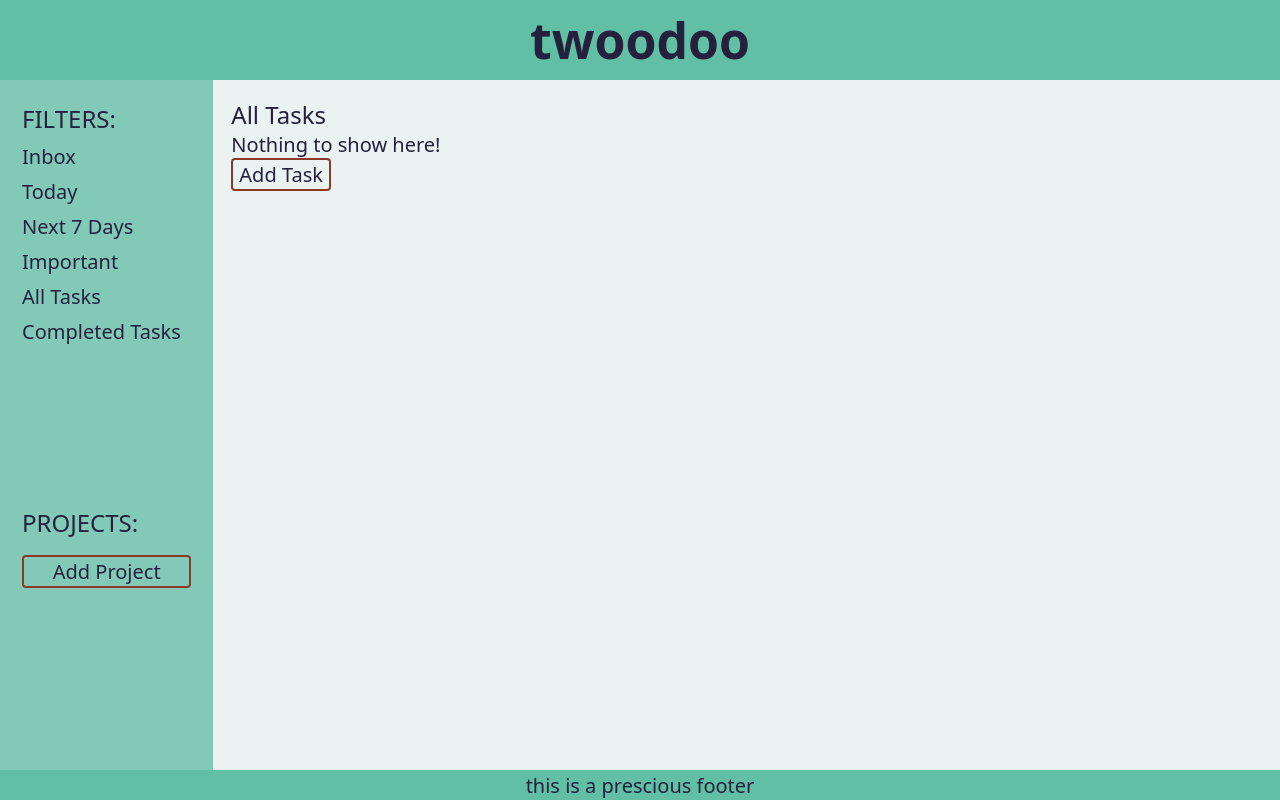
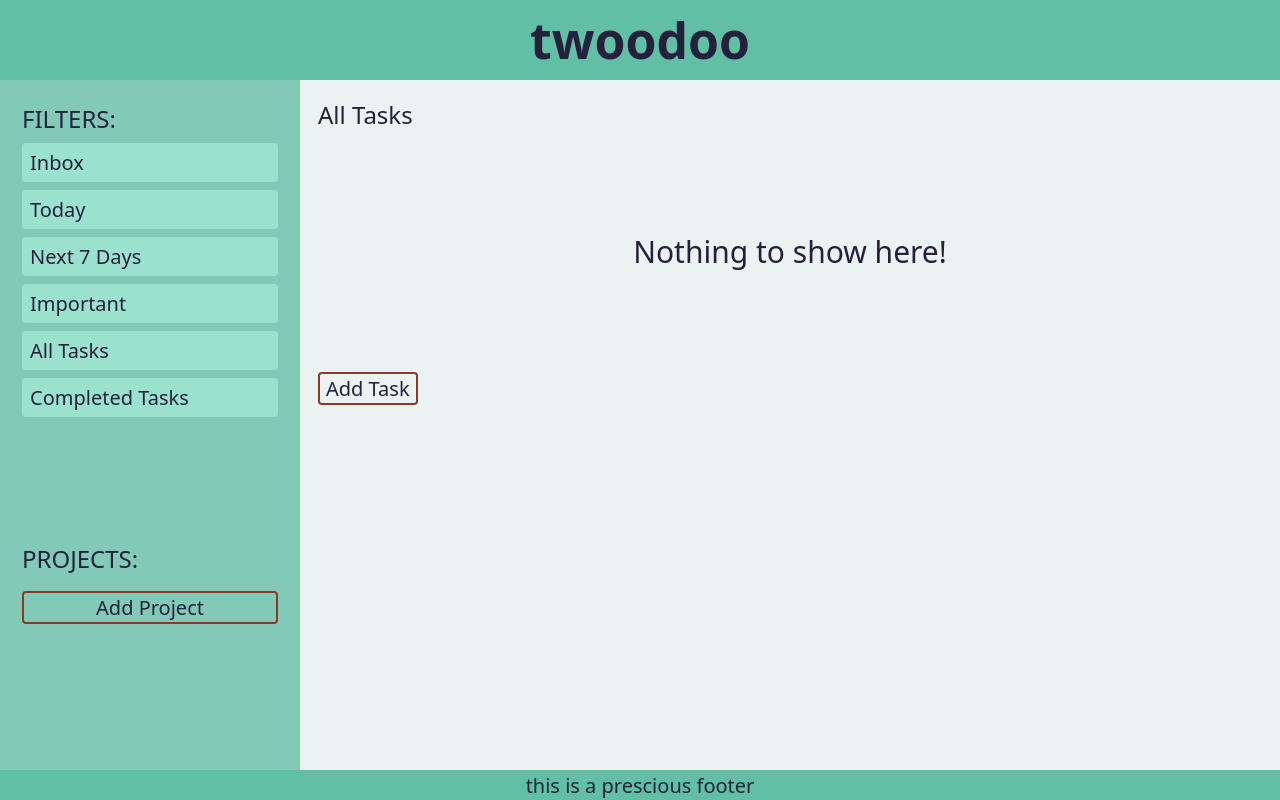
Before and after one commit to VecchiR/todolist, a website built with webpack: page src/index.html in a window 1280 px wide. Built offline with nearby package versions, Linux system fonts and the light colour scheme.

Commit message:
Add some paddings and spacing

```diff
--- a/src/style.css
+++ b/src/style.css
@@ -11,6 +11,7 @@
 :root {
     --text: #25213d;
     --background: #EBF2F2;
+    --background-lighter: #f9fdfde4;
     --primary: #60BFA4;
     --primaryShade: #82cab7;
     --secondary: #8C3A27;
@@ -26,7 +27,7 @@
 
 body {
     display: grid;
-    grid-template: 80px 1fr 30px / minmax(200px, 1fr) 5fr;
+    grid-template: 80px 1fr 30px / minmax(300px, 1fr) 5fr;
     height: 100vh;
     margin: 0;
     font-family: system-ui, -apple-system, BlinkMacSystemFont, 'Segoe UI', Roboto, Oxygen, Ubuntu, Cantarell, 'Open Sans', 'Helvetica Neue', sans-serif;
@@ -72,12 +73,28 @@ footer {
     padding: 18px;
 }
 
+.tasks-container {
+    display: flex;
+    flex-direction: column;
+    row-gap: 10px;
+}
+
+.no-tasks-text {
+    text-align: center;
+    padding: 100px 20px;
+    border-radius: 4px;
+    font-size: 30px;
+}
+
 .task {
     display: flex;
     grid-auto-flow: column;
     flex-wrap: nowrap;
     /* justify-content: space-between; */
     align-items: center;
+    border-radius: 4px;
+    background-color: var(--background-lighter);
+    padding: 10px 12px;
 }
 
 .task-text {
@@ -90,10 +107,17 @@ footer {
     width: 30px;
 }
 
-.project {
+.projects-subcontainer > .project {
     display: flex;
     justify-content: space-between;
     align-items: center;
+}
+
+.filter,
+.projects-subcontainer > .project {
+    border-radius: 4px;
+    padding: 6px 8px;
+    background-color: #9ae1ce;
 }
 
 
```
